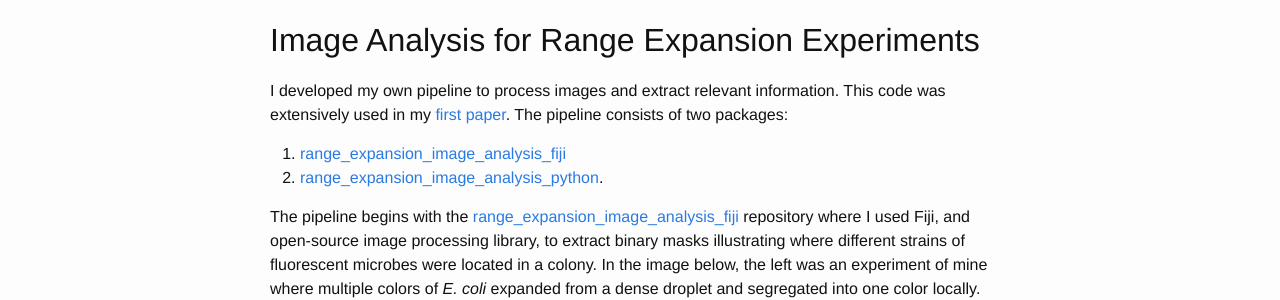
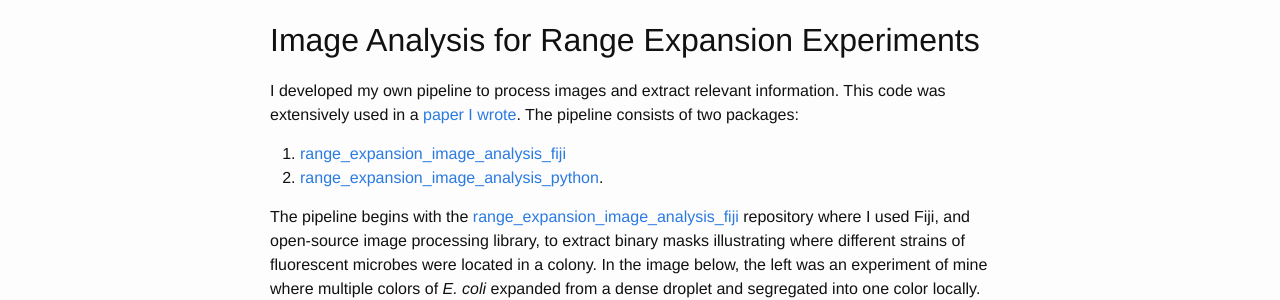
Before and after one commit to btweinstein/btweinstein.github.io, a Jekyll site: the page built from data_analysis.md, in a window 1280 px wide and 1400 px high. Shown: the part 187-487 px from the top of the window. Built offline with Jekyll 4.4.1, drawn with Linux system fonts in a browser that asks for light colours; nearby versions of some CDN libraries.

Commit message:
Made a couple of helpful suggestions made by dad.

```diff
--- a/data_analysis.md
+++ b/data_analysis.md
@@ -10,7 +10,7 @@ I have authored several packages for my own data analysis needs in the laborator
 ## Image Analysis for Range Expansion Experiments
 
 I developed my own pipeline to process images and extract relevant information. This code
-was extensively used in my [first paper](https://www.biorxiv.org/content/early/2017/06/07/145631). The pipeline
+was extensively used in a [paper I wrote](https://www.biorxiv.org/content/early/2017/06/07/145631). The pipeline
 consists of two packages:
 
 1. [range_expansion_image_analysis_fiji](https://github.com/Range-Expansions/range_expansion_image_analysis_fiji)
@@ -43,8 +43,7 @@ For example, in the linked [IPython notebook](https://github.com/Range-Expansion
 
 Many interesting other plots can be created with the package. For example, I used it to create the figure below illustrating the average fraction of three of the above competing strains (red, yellow, and blue) as a function of colony radius during many experiments. The initial fraction composition is the red dot and the final composition is the blue one. As you can see, the
 fraction trajectories are very stochastic. In my
-[first paper](https://www.biorxiv.org/content/early/2017/06/07/145631), I developed a theory to predict the statistical properties of this motion. In order to create this plot, I helped to develop
-[python-ternary](https://github.com/marcharper/python-ternary) (I created a
+[paper](https://www.biorxiv.org/content/early/2017/06/07/145631), I developed a theory to predict the statistical properties of this motion. In order to create this plot, I helped to develop [python-ternary](https://github.com/marcharper/python-ternary) (I created a
 new technique to shade ternary diagrams that worked better for my data).
 
  <p align="center">
```
Also changed, not shown: scientific_computing.md (+1 -1 lines).
